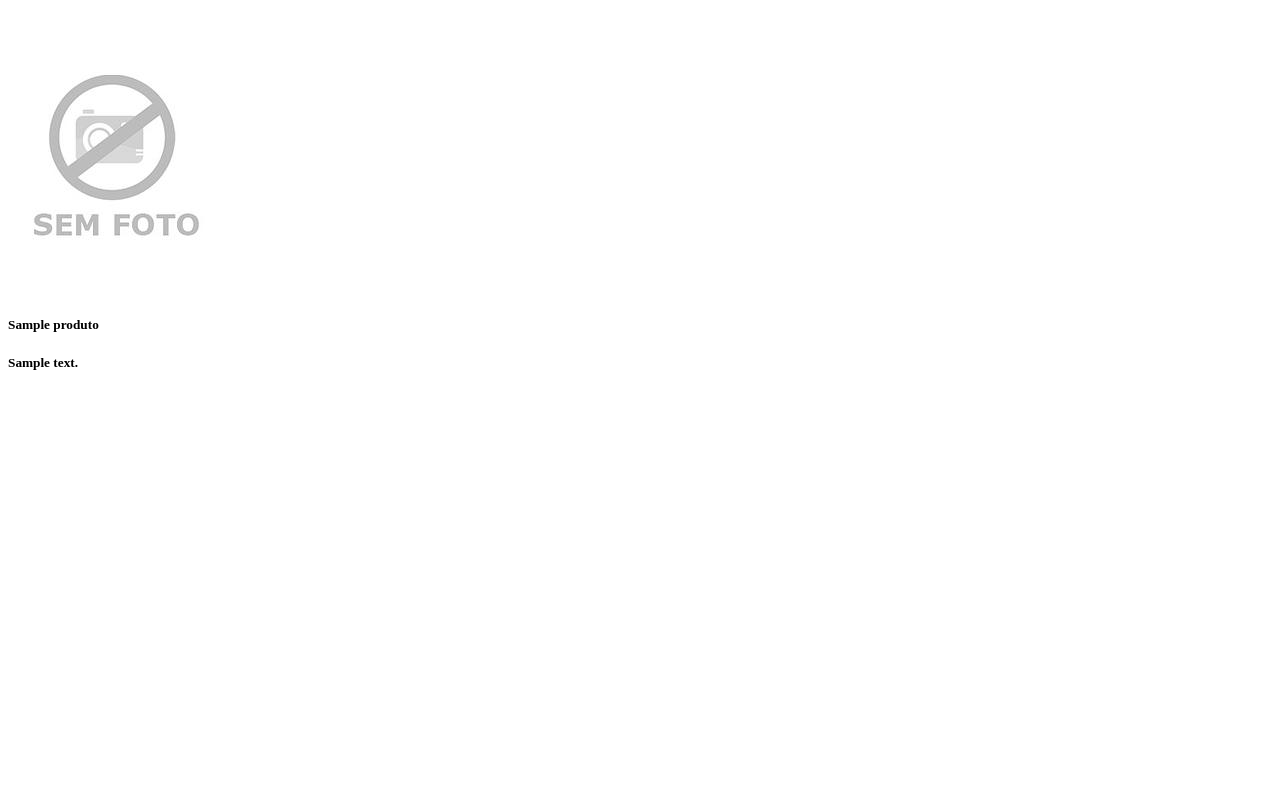
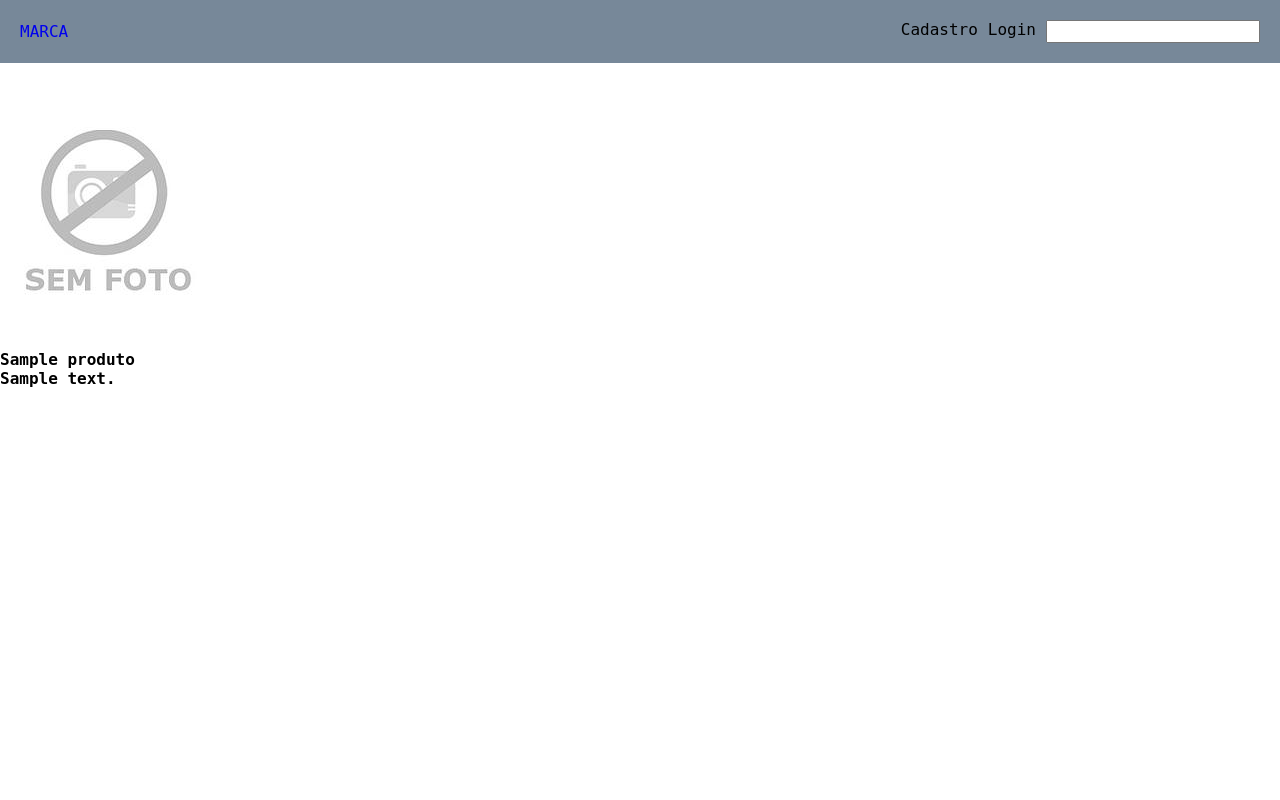
Before and after one commit to jbfeuzebio/LPADS012019, a CodeIgniter app: page /LPADS012019/index.php/controllerloja/loja in a window 1280 px wide. Run offline with CodeIgniter, Linux system fonts and the light colour scheme; tables that the repository leaves empty or names only in its code hold one stand-in row (values such as "Sample post"); data that the repository does not hold is empty.

Commit message:
inicio interface loja, criacao arquivo de estilo

```diff
--- a/application/controllers/controllerLoja.php
+++ b/application/controllers/controllerLoja.php
@@ -11,7 +11,11 @@ class ControllerLoja extends CI_Controller {
 		$this->load->model('ProdutoModel','produtoModel');
 		$this->load->helper('url');
 		$dados['lista_produtos'] = $this->produtoModel->get_todos_produtos();
+		$this->load->view('componentes/head');
+		$this->load->view('componentes/header');
+		$this->load->view('componentes/nav');
 		$this->load->view('componentes/teste', $dados);
+		$this->load->view('componentes/footer');
 	}
 
 	public function cadastra_usuario(){
--- a/application/views/componentes/head.php
+++ b/application/views/componentes/head.php
@@ -2,5 +2,6 @@
     <head>
         <meta charset="UTF-8" />
         <meta name="viewport" content ="width=device-width, initial-scale=1" />
+        <link rel="stylesheet" href="<?= base_url('assets/loja.css') ?>" >
         <title>Loja X</title>
     </head>
--- a/application/views/componentes/header.php
+++ b/application/views/componentes/header.php
@@ -1,2 +1,3 @@
 <body>
-<header>
+<header class="header">
+    <a href="/">MARCA</a>
--- a/application/views/componentes/nav.php
+++ b/application/views/componentes/nav.php
@@ -1,3 +1,8 @@
-<nav>
-</nav>
+    <nav>
+        <ul class="menu">
+            <li>Cadastro</li>
+            <li>Login</li>
+            <li><input type="text" /></li>
+        </ul>
+    </nav>
 </header>
--- a/application/views/componentes/teste.php
+++ b/application/views/componentes/teste.php
@@ -1,12 +1,2 @@
-<html>
-    <head>
-        <meta charset="UTF-8">
-        <meta http-equiv="X-UA-Compatible" content="IE=edge">
-        <meta name="viewport" content="width=device-width, initial-scale=1">
-    </head>
-<body>
-    <header>
-    </header>
+
     <?= $lista_produtos?>
-</body>
-</html>
--- /dev/null
+++ b/assets/loja.css
@@ -0,0 +1,28 @@
+* {
+    margin: 0px;
+    padding: 0px;
+    list-style: none;
+    font-size: 2.0vh;
+    font-family: monospace;
+}
+
+a{
+    text-decoration: none;
+}
+
+.header {
+    display: flex;
+    flex-wrap: wrap;
+    justify-content: space-between;
+    padding : 20px;
+    align-items: center;
+    background-color: lightslategray;
+}
+
+.menu{
+    display: flex;
+}
+
+.menu li{
+    margin-left: 10px;
+}
```
